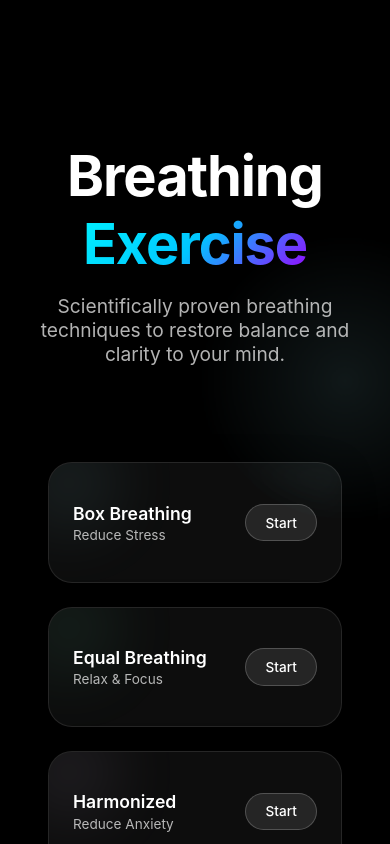
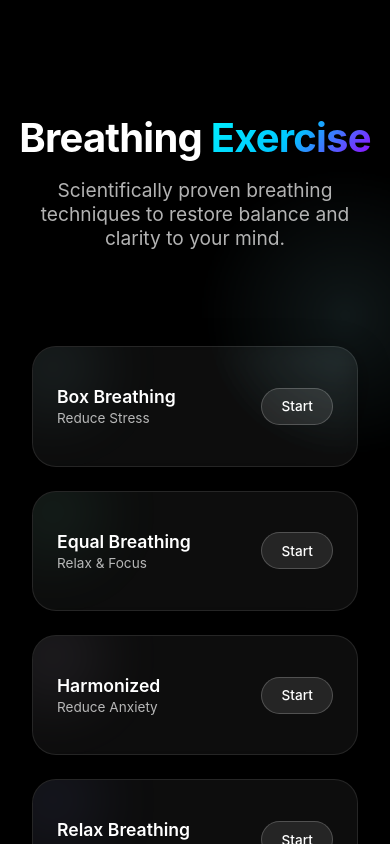
Before and after one commit to sajinphilip91/aura-flow, a React (Vite) app: page / in a window 390 px wide. Shown: the top 844 px of the page. Built offline with nearby package versions, Linux system fonts and the light colour scheme.

Commit message:
Make app mobile friendly

```diff
--- a/src/components/ExerciseSession.jsx
+++ b/src/components/ExerciseSession.jsx
@@ -106,8 +106,8 @@ const ExerciseSession = ({ exercise, onClose }) => {
 
                 {/* Breathing Blob Image */}
                 <div style={{
-                    width: '600px',
-                    height: '600px',
+                    width: 'min(600px, 90vw)',
+                    height: 'min(600px, 90vw)',
                     position: 'relative',
                     display: 'flex',
                     justifyContent: 'center',
@@ -117,8 +117,8 @@ const ExerciseSession = ({ exercise, onClose }) => {
                     {/* Inner Border Line */}
                     <div style={{
                         position: 'absolute',
-                        width: '480px',
-                        height: '480px',
+                        width: 'min(480px, 72vw)',
+                        height: 'min(480px, 72vw)',
                         borderRadius: '45% 55% 70% 30% / 50% 30% 70% 50%',
                         background: 'linear-gradient(135deg, #00f2ff 0%, #00c6ff 50%, #9d00ff 100%)',
                         padding: '1px',
@@ -134,8 +134,8 @@ const ExerciseSession = ({ exercise, onClose }) => {
                     {/* Outer Border Line */}
                     <div style={{
                         position: 'absolute',
-                        width: '520px',
-                        height: '520px',
+                        width: 'min(520px, 78vw)',
+                        height: 'min(520px, 78vw)',
                         borderRadius: '50% 50% 30% 70% / 50% 70% 30% 50%',
                         background: 'linear-gradient(135deg, #00f2ff 0%, #00c6ff 50%, #9d00ff 100%)',
                         padding: '1px',
--- a/src/components/LandingPage.jsx
+++ b/src/components/LandingPage.jsx
@@ -56,7 +56,7 @@ const LandingPage = ({ onSelectExercise }) => {
                 }} />
 
                 <h1 style={{
-                    fontSize: '3.5rem',
+                    fontSize: 'clamp(2.5rem, 8vw, 3.5rem)',
                     fontWeight: 700,
                     marginBottom: '1rem',
                     letterSpacing: '-0.02em'
--- a/src/index.css
+++ b/src/index.css
@@ -46,6 +46,12 @@ body {
   min-height: 100vh;
   display: flex;
   flex-direction: column;
+}
+
+@media (max-width: 600px) {
+  #root {
+    padding: 1rem;
+  }
 }
 
 /* Utilities */
```
Also changed, not shown: 1 other file (tests, documents, lock files or other folders).
